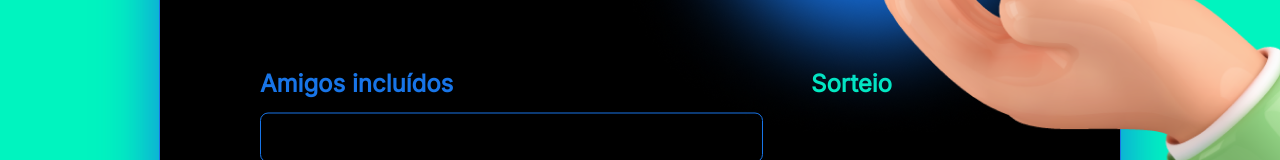
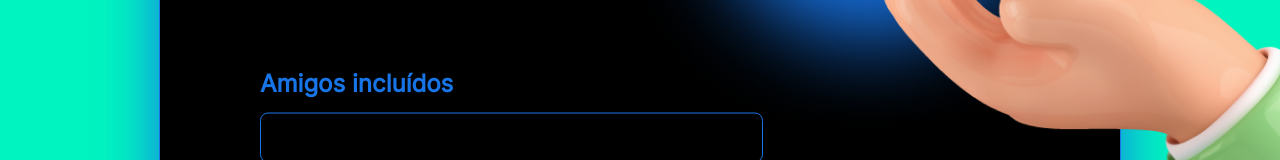
Before and after one commit to Vhcmorais/Aplicacoes_JavaScript, a plain HTML site: page Amigo_Secreto/index.html in a window 1280 px wide. Shown: the part 425-585 px from the top of the page. Drawn offline with nearby package versions, Linux system fonts and the light colour scheme.

```diff
--- a/Amigo_Secreto/index.html
+++ b/Amigo_Secreto/index.html
@@ -47,7 +47,7 @@ https://cdn.jsdelivr.net/npm/normalize.css@8.0.1/normalize.min.css
             </div>
           </article>
           <article>
-            <p class="prizeDraw__title">Sorteio</p>
+            <p class="prizeDraw__title"></p>
             <div class="prizeDraw__container">
               <p id="lista-sorteio"></p>
             </div>
```
Also changed, not shown: imagens/amigo_secreto.png (added), imagens/amigo_sorteio.png (added), imagens/carrinho_cheio.png (added), imagens/carrinho_compras.png (added), imagens/ingressos.png (added), imagens/ingressos_alert.png (added), imagens/ingressos_comprados.png (added), imagens/numeros_sorteados.png (added), imagens/sorteio_numeros.png (added).
